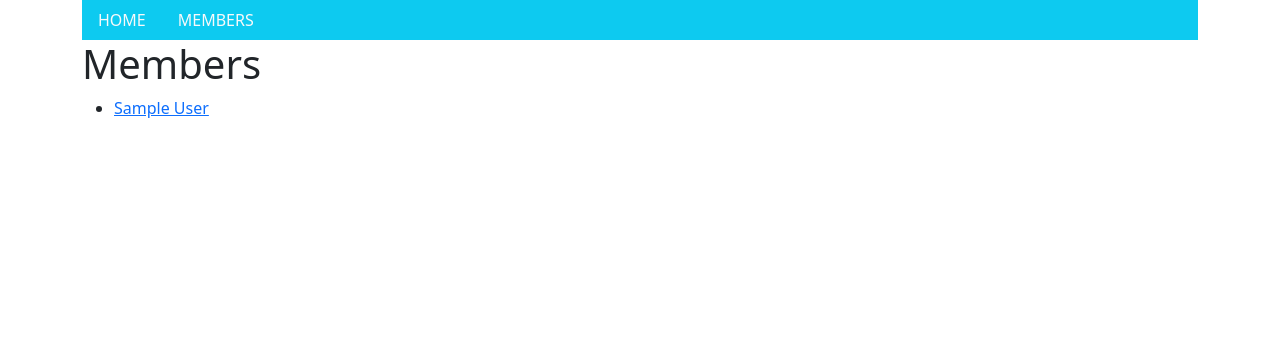
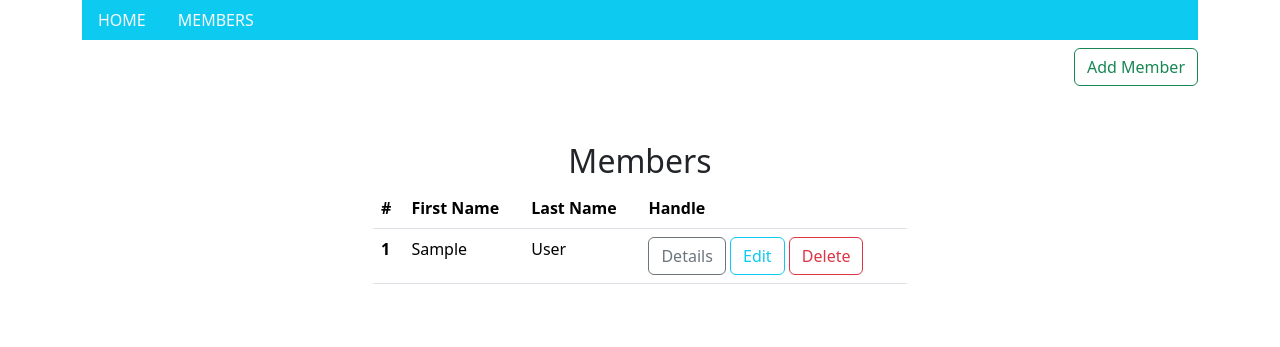
Before and after one commit to vdtheone/My_Tennis_Club, a Django app: page /members/ in a window 1280 px wide. Shown: the top 347 px of the page. Run offline with Django 4.2, Linux system fonts and the light colour scheme; tables that the repository leaves empty hold one stand-in row (values such as "Sample post"); some libraries are stand-ins or nearby versions.

Commit message:
update html

```diff
--- a/my_tennis_club/members/templates/all_members.html
+++ b/my_tennis_club/members/templates/all_members.html
@@ -5,16 +5,45 @@
 {% endblock %}
 
 {% block content %}
-  <div class="mycard">
-    <h1>Members</h1>
+  <div class="mycard d-flex justify-content-end">
+    {% comment %} <a type="button" class="btn btn-outline-primary my-2" href="add_member">Add Member</a> {% endcomment %}
+    <a type="button" class="btn btn-outline-success my-2" href="add_new_member">Add Member</a>
+  </div>
 
-    <ul>
-      {% for x in mymembers %}
-        {% comment %} <li onclick="window.location = 'details/{{ x.slug }}'"> {% endcomment %}
-        <li>
-          <a href="details/{{ x.slug }}">{{ x.first_name|capfirst }} {{ x.last_name|capfirst }}</a>
-        </li>
-      {% endfor %}
-    </ul>
-  </div>
+  <!-- Members Section -->
+  <section id="contact" class="contact py-5">
+    <div class="container">
+      <div class="text-center">
+        <h2>Members</h2>
+      </div>
+      <div class="row">
+        <div class="col-md-6 mx-auto">
+          <table class="table">
+            <thead>
+              <tr>
+                <th scope="col">#</th>
+                <th scope="col">First Name</th>
+                <th scope="col">Last Name</th>
+                <th scope="col">Handle</th>
+              </tr>
+            </thead>
+            <tbody>
+              {% for x in mymembers %}
+                <tr>
+                  <th scope="row">{{ forloop.counter }}</th>
+                  <td>{{ x.first_name|capfirst }}</td>
+                  <td>{{ x.last_name|capfirst }}</td>
+                  <td>
+                    <a type="button" class="btn btn-outline-secondary" href="details/{{ x.slug }}">Details</a>
+                    <a type="button" class="btn btn-outline-info" href="edit/{{ x.id }}">Edit</a>
+                    <a type="button" class="btn btn-outline-danger" href="delete/{{ x.id }}">Delete</a>
+                  </td>
+                </tr>
+              {% endfor %}
+            </tbody>
+          </table>
+        </div>
+      </div>
+    </div>
+  </section>
 {% endblock %}
```
